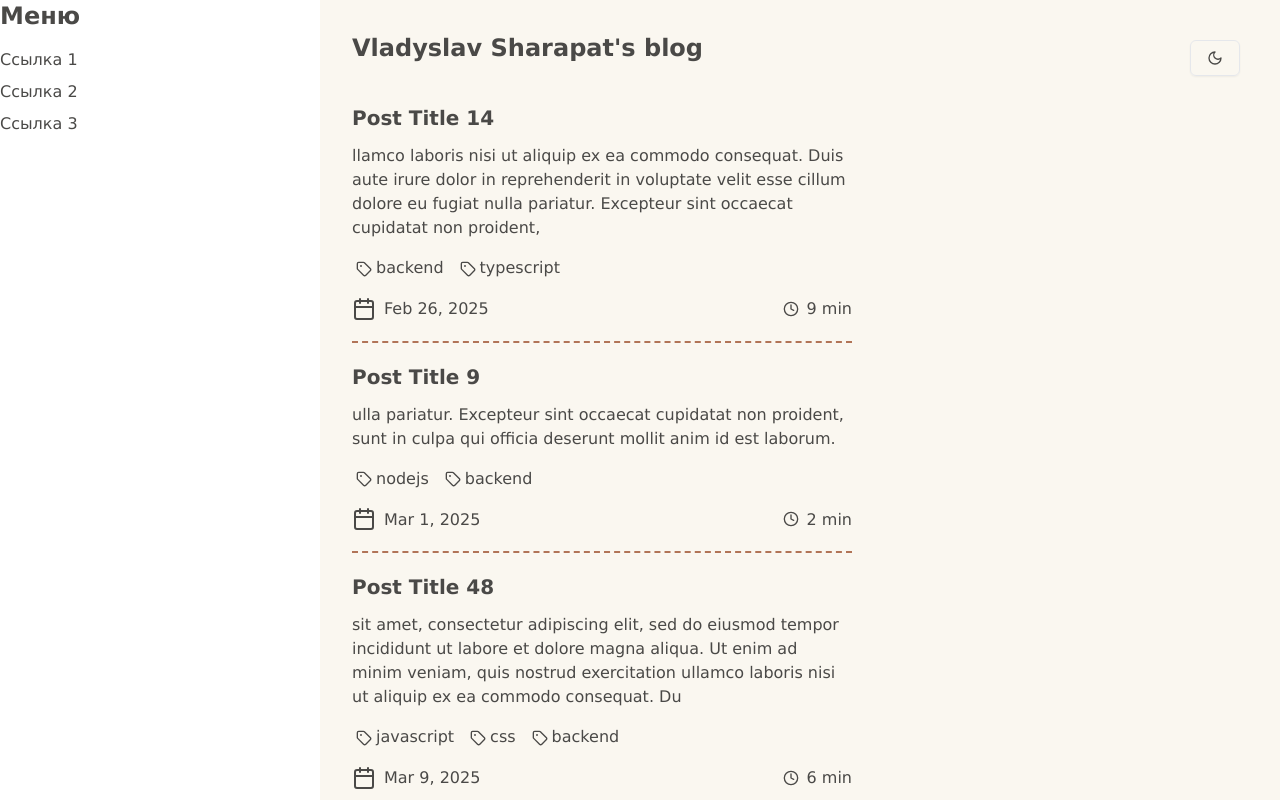
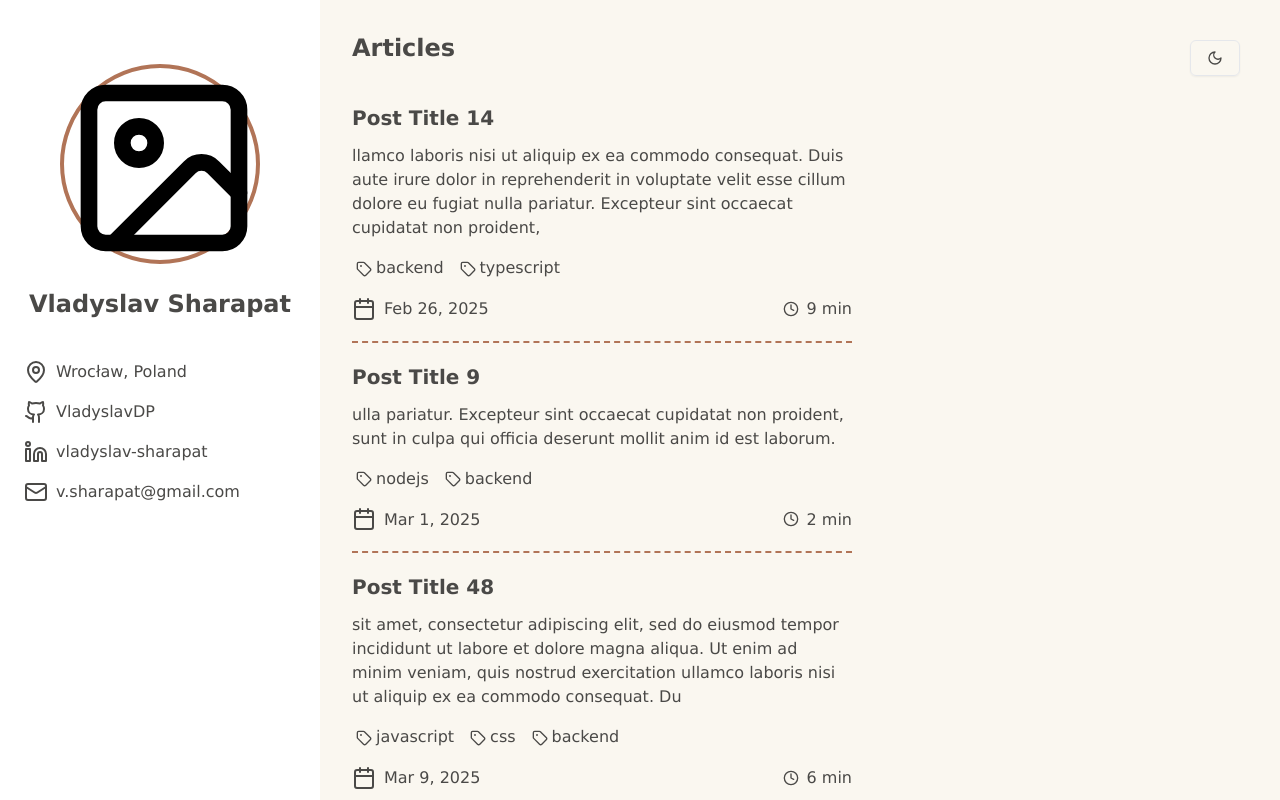
Before and after one commit to VladyslavDP/blog-frontend, a Next.js app: page / in a window 1280 px wide. Shown: the top 800 px of the page. Built offline with nearby package versions, Linux system fonts and the light colour scheme.

Commit message:
S2103: Updated aside

```diff
--- a/src/pages/index.tsx
+++ b/src/pages/index.tsx
@@ -3,6 +3,7 @@ import { Calendar, Clock, Tag } from 'lucide-react';
 import { formatDate, formatTimeToRead, onEnterOrSpaceKeyDown } from '@/utils';
 import { generatePosts } from '@/mocks';
 import PaginationWrapper from '@/components/PaginationWrapper';
+import { Image, MapPin, Github, Phone, Linkedin, Mail } from 'lucide-react';
 import React from 'react';
 
 // export async function getServerSideProps() {
@@ -13,7 +14,7 @@ import React from 'react';
 // }
 
 export async function getServerSideProps() {
-  const postsData = generatePosts(16, 1, 3); // Генерация на сервере
+  const postsData = generatePosts(16, 1, 4); // Генерация на сервере
   return { props: { posts: postsData } };
 }
 
@@ -30,17 +31,64 @@ export default function Home({ posts }) {
     >
       <aside
         className="
-          min-h-screen w-full
+          p-4
+          sm:p-0
+          sm:min-h-screen w-full
           sm:min-w-80 sm:max-w-80 sm:w-full
           bg-lightSecondary dark:bg-darkSecondary
       "
       >
-        <div className="sm:fixed">
-          <h2 className="text-lightText dark:text-darkText text-2xl font-semibold">Меню</h2>
-          <ul className="mt-4 space-y-2">
-            <li className="text-lightText dark:text-darkText hover-primary cursor-pointer">Ссылка 1</li>
-            <li className="text-lightText dark:text-darkText hover-primary cursor-pointer">Ссылка 2</li>
-            <li className="text-lightText dark:text-darkText hover-primary cursor-pointer">Ссылка 3</li>
+        <div
+          className="sm:fixed
+                      w-full
+                      max-w-[320px]
+                      h-full
+                      flex
+                      flex-col
+                      px-6
+                      pt-[5%]
+                      sm:items-center
+        "
+        >
+          <div>
+            <div
+              className="
+                border-solid
+                border-4
+                rounded-full
+                max-w-[200px]
+                max-h-[200px]
+                w-full
+                h-full
+                border-lightPrimary
+                dark:border-darkPrimary"
+            >
+              <Image height={200} width={200} />
+            </div>
+          </div>
+
+          <h2 className="text-lightText dark:text-darkText text-2xl font-semibold my-6">Vladyslav Sharapat</h2>
+          <ul className="mt-4 space-y-4 self-start">
+            <li className="text-lightText dark:text-darkText hover-primary flex gap-2">
+              <MapPin />
+              <span>Wrocław, Poland</span>
+            </li>
+            <li className="text-lightText dark:text-darkText hover-primary cursor-pointer">
+              <a className="flex gap-2" href="https://github.com/VladyslavDP" target="_blank">
+                <Github />
+                VladyslavDP
+              </a>
+            </li>
+            <li className="text-lightText dark:text-darkText hover-primary cursor-pointer flex gap-2">
+              <a className="flex gap-2" href="https://www.linkedin.com/in/vladyslav-sharapat/" target="_blank">
+                <Linkedin />
+                vladyslav-sharapat
+              </a>
+            </li>
+            <li className="text-lightText dark:text-darkText hover-primary cursor-pointer flex gap-2">
+              <Mail />
+              <span>v.sharapat@gmail.com</span>
+            </li>
           </ul>
         </div>
       </aside>
@@ -49,13 +97,14 @@ export default function Home({ posts }) {
           <ThemeSwitcher />
         </div>
         <div>
-          <h1 className="mb-10 text-2xl font-bold ">Vladyslav Sharapat's blog</h1>
+          <h1 className="mb-10 text-2xl font-bold ">Articles</h1>
 
-          <div className="max-w-[500px]">
+          <div className="flex flex-col justify-between  max-w-[500px] min-h-[85vh] pb-3">
+            <div className="flex flex-col h-[100%]  ">
               {posts.content.map((post) => (
                 <div
                   key={post.id}
-                className="blog--wrapper max-w-[500px]
+                  className="blog--wrapper
                 pb-5
                 mb-5
                 border-dashed
@@ -104,14 +153,9 @@ export default function Home({ posts }) {
                   </div>
                 </div>
               ))}
-            <PaginationWrapper className={'pt-3'} totalPages={1010} page={page} onPageChange={handleChange} />
             </div>
-
-          {/*<div className="col-span-2 min-h-96">02</div>*/}
-          {/*<div className="col-span-2 min-h-96">03</div>*/}
-          {/*<div className="col-span-2 min-h-96">04</div>*/}
-          {/*<div className="col-span-2 min-h-96">05</div>*/}
-          {/*<div className="col-span-2 min-h-96">06</div>*/}
+            <PaginationWrapper className="pt-4" totalPages={1010} page={page} onPageChange={handleChange} />
+          </div>
         </div>
       </main>
     </div>
```
Lines whose indentation alone changed are shown as unchanged.
